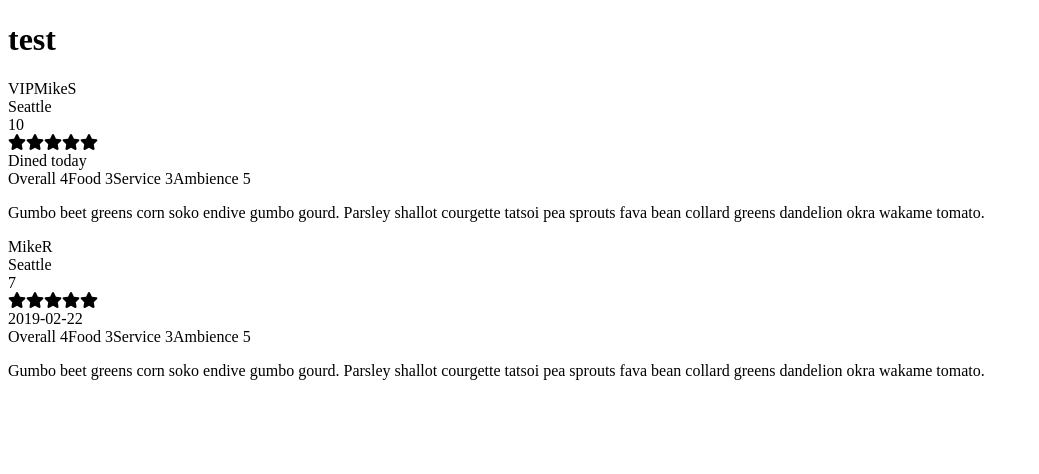
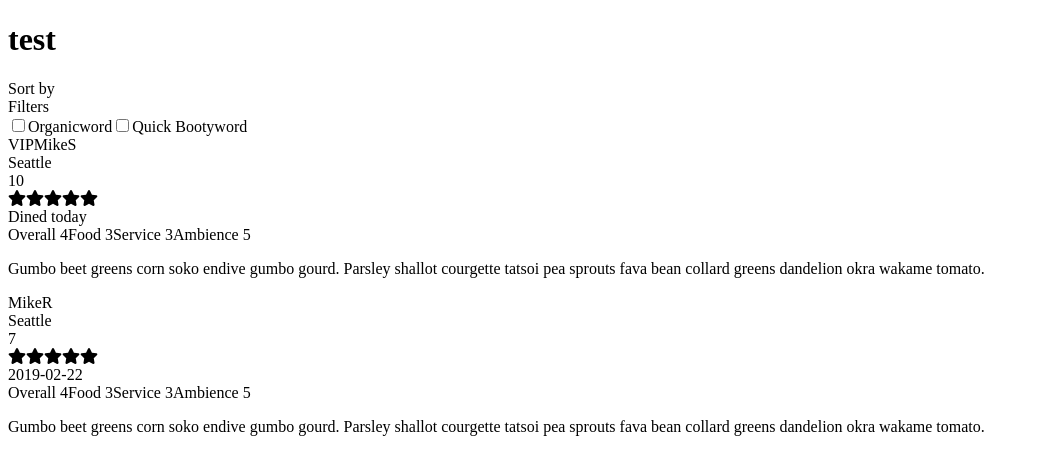
Before and after one commit to br0kentable/Review-Module, a React app: page / in a window 1280 px wide. Shown: the top 474 px of the page, without its empty margins (0-1039 px from the left). Built offline with nearby package versions, Linux system fonts and the light colour scheme; the HTML template or start-up script is replaced by a standard one.

Commit message:
Work on tagsSorting component

```diff
--- a/client/src/components/App.jsx
+++ b/client/src/components/App.jsx
@@ -6,6 +6,7 @@ import { faStar } from '@fortawesome/free-solid-svg-icons';
 library.add(faStar);
 // library.add(emptyFaStar);
 import Review from './Review.jsx';
+import TagsSorting from './TagsSorting.jsx';
 
 class App extends React.Component {
   constructor(props) {
@@ -14,12 +15,30 @@ class App extends React.Component {
       reviews: [{ "id": 1, "userId": 42, "restaurantId": "thfUjkN4Tv", "reviewDate": "2019-02-21", "text": "Gumbo beet greens corn soko endive gumbo gourd. Parsley shallot courgette tatsoi pea sprouts fava bean collard greens dandelion okra wakame tomato.", "tags": "Vibrant Bar Scene, Organic, Quick Bite, Open Kitchen, Cellar, Couples, Vegan", "overallScore": 4, "foodScore": 3, "serviceScore": 3, "ambienceScore": 5, "valueScore": 4, "noise": 1, "recommend": "Y", "createdAt": "2019-02-15T20:26:17.000Z", "updatedAt": "2019-02-15T20:26:17.000Z",
       "user":{"id":38,"username":"MikeS","location":"Seattle","vip":"Yes", "reviewNumber":10}},
       { "id": 2, "userId": 34, "restaurantId": "thfUjkN4Tv", "reviewDate": "2019-02-22", "text": "Gumbo beet greens corn soko endive gumbo gourd. Parsley shallot courgette tatsoi pea sprouts fava bean collard greens dandelion okra wakame tomato.", "tags": "Vibrant Bar Scene, Organic, Quick Bite, Open Kitchen, Cellar, Couples, Vegan", "overallScore": 4, "foodScore": 3, "serviceScore": 3, "ambienceScore": 5, "valueScore": 4, "noise": 1, "recommend": "Y", "createdAt": "2019-02-15T20:26:17.000Z", "updatedAt": "2019-02-15T20:26:17.000Z",
-      "user":{"id":34,"username":"MikeR","location":"Seattle","vip":"No", "reviewNumber":7}}]
+      "user":{"id":34,"username":"MikeR","location":"Seattle","vip":"No", "reviewNumber":7}}],
+      filteredReviews: [{ "id": 1, "userId": 42, "restaurantId": "thfUjkN4Tv", "reviewDate": "2019-02-21", "text": "Gumbo beet greens corn soko endive gumbo gourd. Parsley shallot courgette tatsoi pea sprouts fava bean collard greens dandelion okra wakame tomato.", "tags": "Vibrant Bar Scene, Organic, Quick Bite, Open Kitchen, Cellar, Couples, Vegan", "overallScore": 4, "foodScore": 3, "serviceScore": 3, "ambienceScore": 5, "valueScore": 4, "noise": 1, "recommend": "Y", "createdAt": "2019-02-15T20:26:17.000Z", "updatedAt": "2019-02-15T20:26:17.000Z",
+      "user":{"id":38,"username":"MikeS","location":"Seattle","vip":"Yes", "reviewNumber":10}},
+      { "id": 2, "userId": 34, "restaurantId": "thfUjkN4Tv", "reviewDate": "2019-02-22", "text": "Gumbo beet greens corn soko endive gumbo gourd. Parsley shallot courgette tatsoi pea sprouts fava bean collard greens dandelion okra wakame tomato.", "tags": "Vibrant Bar Scene, Organic, Quick Bite, Open Kitchen, Cellar, Couples, Vegan", "overallScore": 4, "foodScore": 3, "serviceScore": 3, "ambienceScore": 5, "valueScore": 4, "noise": 1, "recommend": "Y", "createdAt": "2019-02-15T20:26:17.000Z", "updatedAt": "2019-02-15T20:26:17.000Z",
+      "user":{"id":34,"username":"MikeR","location":"Seattle","vip":"No", "reviewNumber":7}}],
+      popularTags: ['Organic', 'Quick Booty'],
+      checkedTags: []
     };
+    this.filterByTag = this.filterByTag.bind(this);
+  }
+
+  filterByTag(e){
+    if (e.target.checked){
+      this.setState({
+        checkedTags: this.state.checkedTags.concat([e.target.labels[0].id]),
+        filteredReviews: this.state.reviews.filter((review)=> {
+          return this.state.checkedTags.every((tag)=> review.tags.indexOf(tag) > -1);
+        })
+      }, ()=>{console.log(this.state.filteredReviews)});
+    }
   }
 
   render() {
-    var mappedReviews = this.state.reviews.map((review, i) =>
+    var mappedReviews = this.state.filteredReviews.map((review, i) =>
       <Review
         key={'review' + i}
         date={review.reviewDate}
@@ -33,8 +52,8 @@ class App extends React.Component {
     return (
       <div>
         <h1>test</h1>
+        <TagsSorting tagList={this.state.popularTags} filterByTag={this.filterByTag} reviewNumber={this.state.reviews}/>
         {mappedReviews}
-        {/* <Review scoreOverall={4}/> */}
       </div>
     );
   }
--- a/client/src/components/TagsSorting.jsx
+++ b/client/src/components/TagsSorting.jsx
@@ -0,0 +1,32 @@
+import React from 'react';
+
+const TagsSorting = (props) => {
+
+  var tagList = props.tagList.length >= 3 ? props.tagList.slice(0, 3) : props.tagList.slice(0, props.tagList.length);
+  var filtersSection = [];
+
+  if (tagList.length > 0) {
+    filtersSection = tagList.map((tag, i) =>
+      <span key={'filterTag' + i} className="filterTag">
+        <input type="checkbox" id={'reviewFilter' + i} onClick={(e)=>{e.persist(); props.filterByTag(e)}}/>
+        <label id={tag} htmlFor={'reviewFilter' + i}>
+          <span className="filterTagOption">{tag + 'word'}</span>
+        </label>
+      </span>
+    );
+  }
+
+  return (
+    <div className="tagsSorting">
+      <div className="dropdownLabel">Sort by</div>
+      <div className="dropdownMenu">
+      </div>
+      <div className="filtersLabel">Filters</div>
+      <div className="filtersSection">
+      {filtersSection}
+      </div>
+    </div>
+  )
+}
+
+export default TagsSorting;
```
